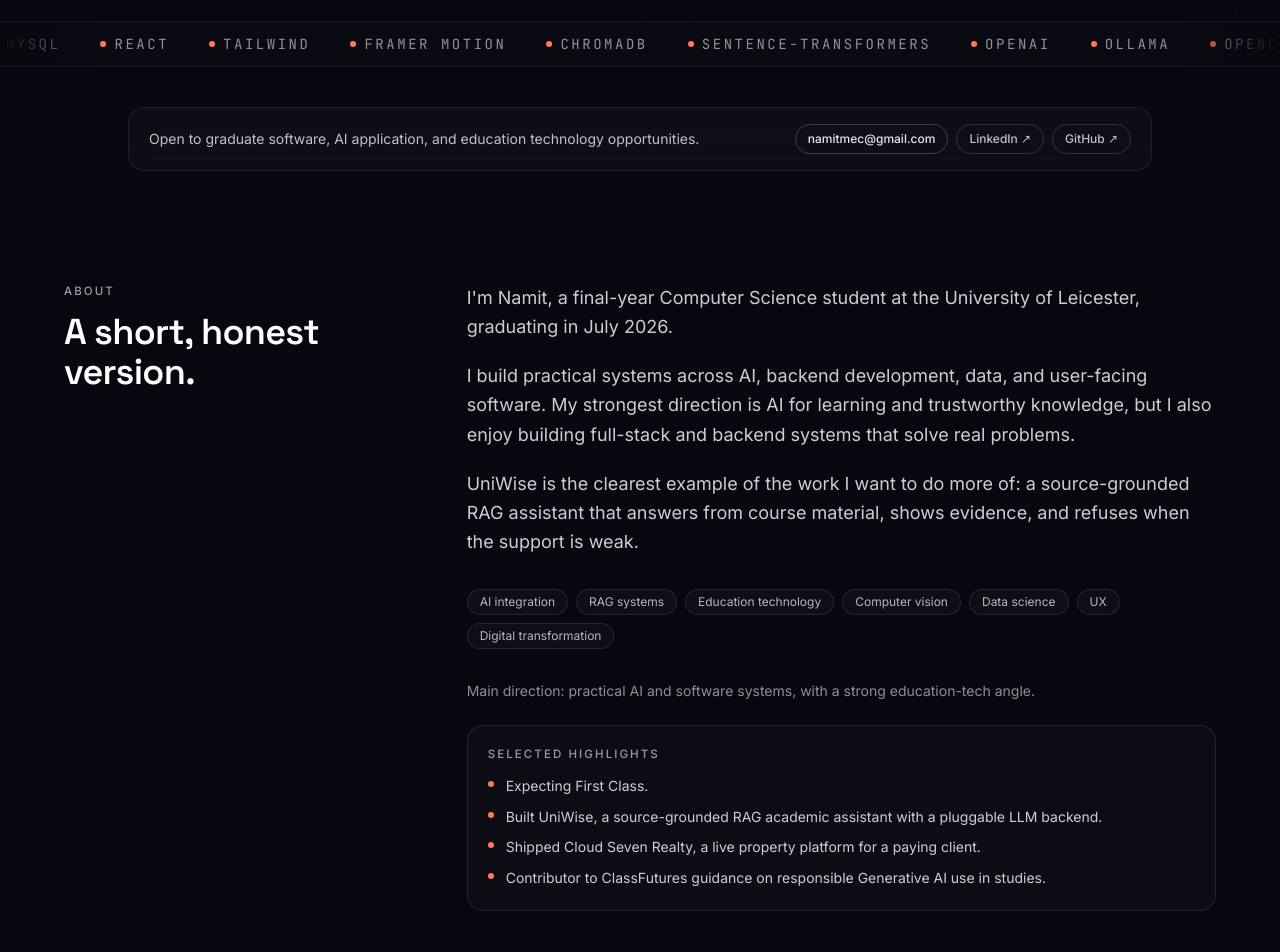
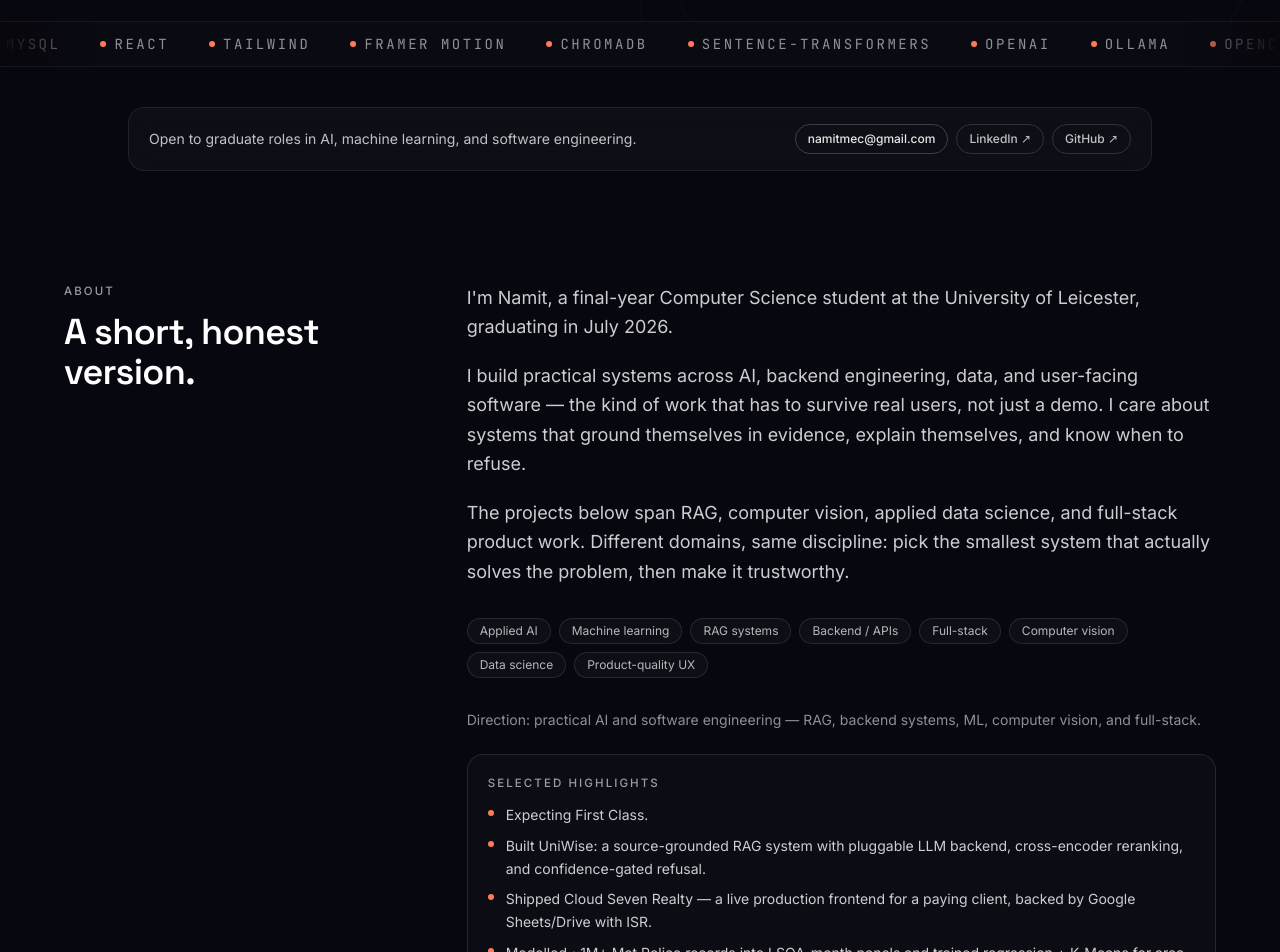
Before and after one commit to namitzz/Namit.portfolio, a React (Vite) app: page / in a window 1280 px wide. Shown: the part 960-1912 px from the top of the page. Built offline with nearby package versions, Linux system fonts and the light colour scheme.

Commit message:
Broaden main-page positioning for general AI/SWE roles
Reframed hero, about, and contact copy so the top of the page reads as
applied AI + software engineering rather than education-technology-first.
Project sections still carry the specific edtech story via UniWise.

```diff
--- a/src/components/About.jsx
+++ b/src/components/About.jsx
@@ -33,13 +33,14 @@ export default function About() {
 
           <div className="mt-8 flex flex-wrap gap-2">
             {[
-              'AI integration',
+              'Applied AI',
+              'Machine learning',
               'RAG systems',
-              'Education technology',
+              'Backend / APIs',
+              'Full-stack',
               'Computer vision',
               'Data science',
-              'UX',
-              'Digital transformation',
+              'Product-quality UX',
             ].map((t) => (
               <span
                 key={t}
--- a/src/components/Contact.jsx
+++ b/src/components/Contact.jsx
@@ -29,12 +29,12 @@ export default function Contact() {
 
           <p className="eyebrow">Contact</p>
           <h2 className="section-title mt-3 max-w-3xl text-4xl font-semibold leading-tight md:text-5xl">
-            Open to graduate roles, AI education, RAG systems, and software
-            projects.
+            Open to graduate roles in AI, machine learning, and software
+            engineering.
           </h2>
           <p className="mt-5 max-w-xl text-white/65">
-            Want to talk about graduate roles, AI education, RAG systems, or
-            software projects? Feel free to reach out.
+            AI systems, backend, data pipelines, or a frontend that has to feel
+            right — happy to talk about any of it.
           </p>
 
           <div className="mt-9 flex flex-wrap items-center gap-3">
--- a/src/components/ContactStrip.jsx
+++ b/src/components/ContactStrip.jsx
@@ -20,8 +20,8 @@ export default function ContactStrip() {
         className="glass mx-auto flex w-full max-w-5xl flex-col items-start justify-between gap-3 rounded-2xl px-5 py-4 sm:flex-row sm:items-center"
       >
         <p className="text-sm text-white/75">
-          Open to graduate software, AI application, and education technology
-          opportunities.
+          Open to graduate roles in AI, machine learning, and software
+          engineering.
         </p>
 
         <div className="flex flex-wrap items-center gap-2 text-xs">
--- a/src/components/Hero.jsx
+++ b/src/components/Hero.jsx
@@ -37,7 +37,7 @@ export default function Hero() {
             <RevealLine delay={0.1}>I build practical AI and software for</RevealLine>
             <RevealLine delay={0.55} className="block">
               <span className="bg-gradient-to-r from-[var(--accent)] to-[var(--accent-2)] bg-clip-text text-transparent">
-                learning,
+                people,
               </span>{' '}
               <ShimmerWord text="trust," delay={0.9} />{' '}
               and real-world decisions.
--- a/src/data/content.js
+++ b/src/data/content.js
@@ -16,21 +16,22 @@ export const profile = {
     cv: '/Namit_Singh_Sarna_CV.pdf',
   },
   headline:
-    'I build practical AI and software systems that help people learn, decide, and work better.',
+    'I build practical AI and software systems that help people decide, work, and learn better.',
   subheadline:
-    'Final-year Computer Science student at the University of Leicester, focused on source-grounded RAG, AI integration, backend systems, and full-stack software, with a strong interest in education technology and trustworthy learning tools.',
+    'Final-year Computer Science student at the University of Leicester. Building across applied AI and machine learning, RAG systems, backend and full-stack software, computer vision, and data science — for graduate AI and software engineering roles.',
   positioning:
-    'Main direction: practical AI and software systems, with a strong education-tech angle.',
+    'Direction: practical AI and software engineering — RAG, backend systems, ML, computer vision, and full-stack.',
   highlights: [
     'Expecting First Class.',
-    'Built UniWise, a source-grounded RAG academic assistant with a pluggable LLM backend.',
-    'Shipped Cloud Seven Realty, a live property platform for a paying client.',
-    'Contributor to ClassFutures guidance on responsible Generative AI use in studies.',
+    'Built UniWise: a source-grounded RAG system with pluggable LLM backend, cross-encoder reranking, and confidence-gated refusal.',
+    'Shipped Cloud Seven Realty — a live production frontend for a paying client, backed by Google Sheets/Drive with ISR.',
+    'Modelled ~1M+ Met Police records into LSOA-month panels and trained regression + K-Means for area profiling.',
+    'Contributor to ClassFutures published guidance on responsible Generative AI use.',
   ],
   about: [
     "I'm Namit, a final-year Computer Science student at the University of Leicester, graduating in July 2026.",
-    'I build practical systems across AI, backend development, data, and user-facing software. My strongest direction is AI for learning and trustworthy knowledge, but I also enjoy building full-stack and backend systems that solve real problems.',
-    'UniWise is the clearest example of the work I want to do more of: a source-grounded RAG assistant that answers from course material, shows evidence, and refuses when the support is weak.',
+    'I build practical systems across AI, backend engineering, data, and user-facing software — the kind of work that has to survive real users, not just a demo. I care about systems that ground themselves in evidence, explain themselves, and know when to refuse.',
+    'The projects below span RAG, computer vision, applied data science, and full-stack product work. Different domains, same discipline: pick the smallest system that actually solves the problem, then make it trustworthy.',
   ],
 }
 
```
